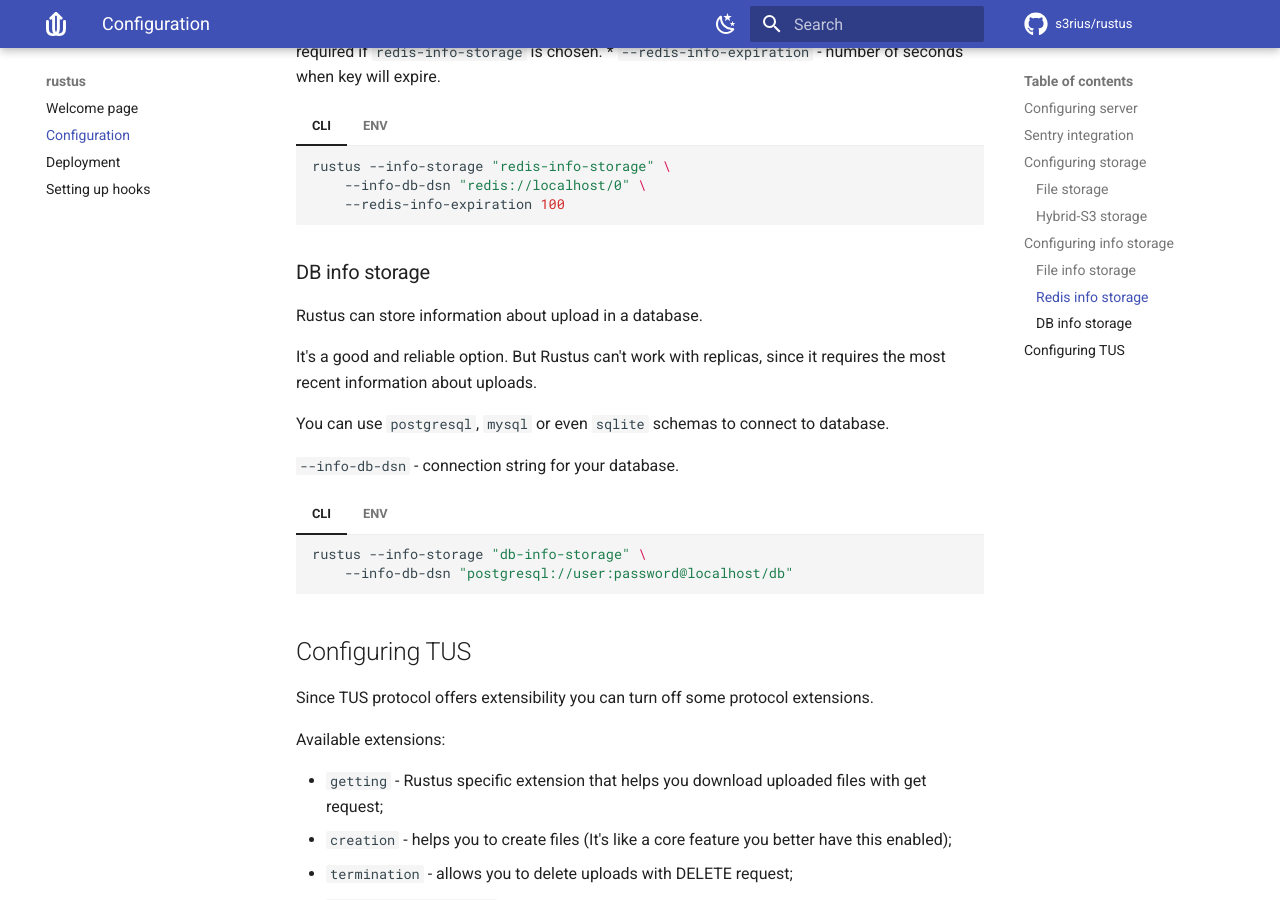
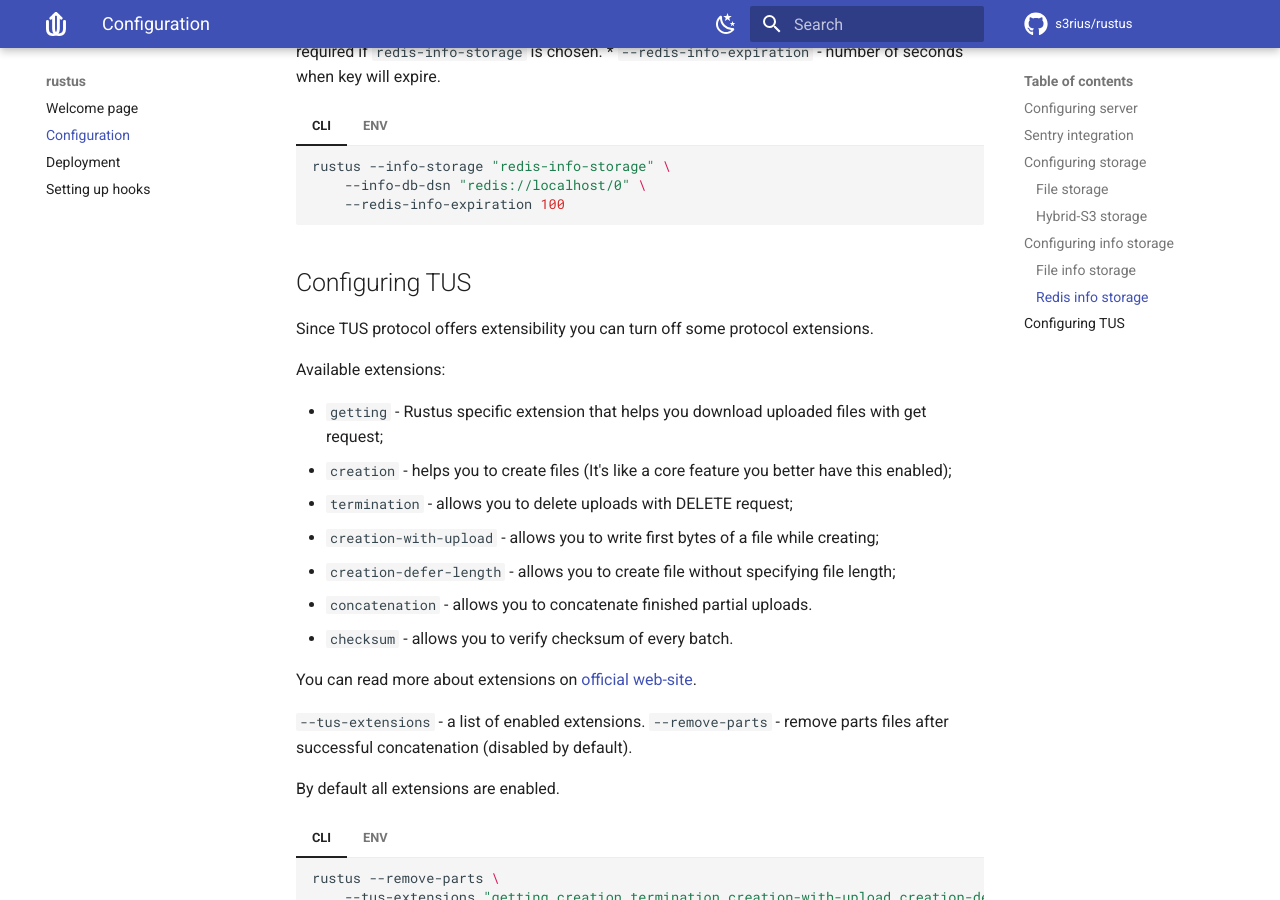
Before and after one commit to s3rius/rustus, an MkDocs documentation site: the page built from docs/configuration.md, in a window 1280 px wide and 900 px high, scrolled down 4725 px. Built offline with MkDocs 1.6.1 and Material for MkDocs 9.7.7, drawn with Linux system fonts in a browser that asks for light colours; comment, search, counter and statistics services are not loaded.

Commit message:
Removed DB configuration from docs.

````diff
--- a/docs/configuration.md
+++ b/docs/configuration.md
@@ -300,36 +300,6 @@ Configuration parameters:
     rustus
     ```
 
-
-### DB info storage
-
-Rustus can store information about upload in a database.
-
-It's a good and reliable option. But Rustus can't work
-with replicas, since it requires the most recent information
-about uploads.
-
-You can use `postgresql`, `mysql` or even `sqlite` schemas to
-connect to database.
-
-`--info-db-dsn` - connection string for your database.
-
-=== "CLI"
-
-    ``` bash
-    rustus --info-storage "db-info-storage" \
-        --info-db-dsn "postgresql://user:password@localhost/db"
-    ```
-
-=== "ENV"
-
-    ``` bash
-    export RUSTUS_INFO_STORAGE="redis-info-storage"
-    export RUSTUS_INFO_DB_DSN="postgresql://user:password@localhost/db"
-
-    rustus
-    ```
-
 ## Configuring TUS
 
 Since TUS protocol offers extensibility you can turn off some protocol extensions.
````
